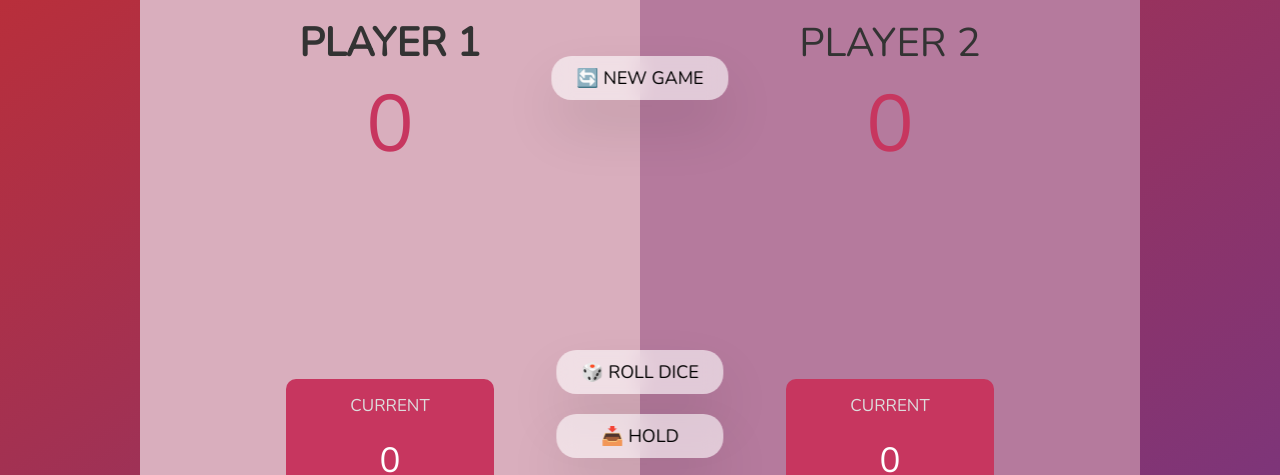
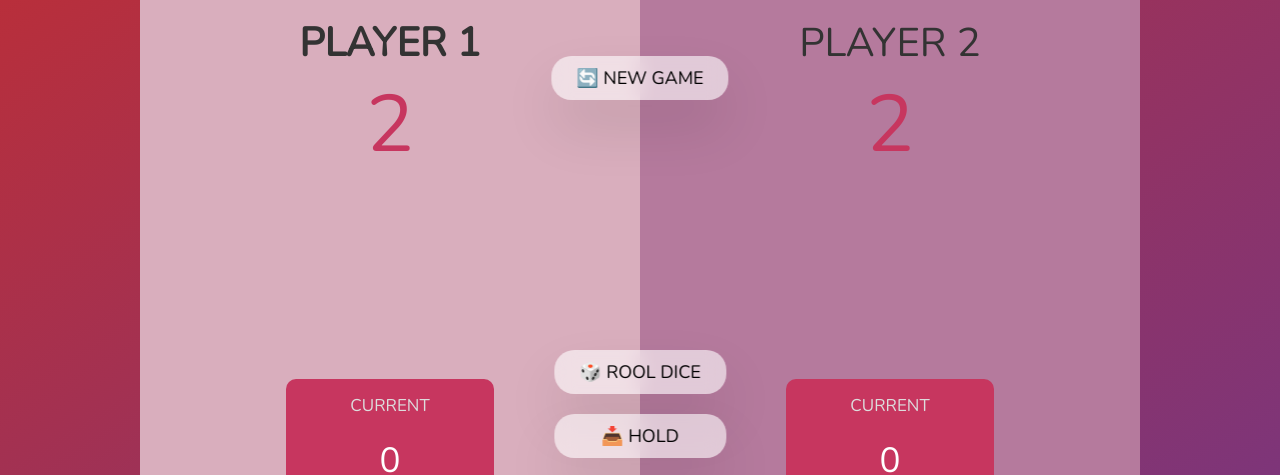
Before and after one commit to DiyorbekAbdulhamidov/pig-game-react, a React (Create React App) app: page / in a window 1280 px wide. Shown: the part 143-618 px from the top of the page. Built offline with nearby package versions, Linux system fonts and the light colour scheme.

Commit message:
roolDiceBtn and newGameBtn are finished

```diff
--- a/src/components/game/game.tsx
+++ b/src/components/game/game.tsx
@@ -7,52 +7,58 @@ import dice5 from "../../assets/5.png";
 import dice6 from "../../assets/6.png";
 import "./game.scss";
 
-class GameComponent extends Component {
+class GameComponent extends Component<any, any> {
   constructor(props: any) {
     super(props);
     this.state = {
       selectedDice: "",
+      player1Score: 2,
+      player2Score: 2,
+      player1Point: 0,
+      player2Point: 0,
     };
   }
 
-  handleDice() {
+  handleDice = () => {
     const dices = [dice1, dice2, dice3, dice4, dice5, dice6];
     const rand = Math.floor(Math.random() * dices.length);
     const selectedDice = dices[rand];
     this.setState({ selectedDice });
-  }
+  };
+
+  handleNewGame = () => this.setState({ player1Score: 0, player2Score: 0, selectedDice: "", player1Point: 0, player2Point: 0 });
 
   render() {
-    const { selectedDice } = this.state as any;
+    const { selectedDice, player1Score, player2Score, player1Point, player2Point } = this.state;
     return (
       <div className="container">
         <div className="main">
           <img src={selectedDice} className="image dice" alt="" />
           <div className="center">
-            <div className="new-game-btn btn--new">🔄 New Game</div>
+            <div className="new-game-btn btn--new" onClick={this.handleNewGame}> 🔄 NEW GAME </div>
             <div className="center-bottom">
-              <div className="roll-btn btn--roll" onClick={() => this.handleDice()}>🎲 Roll Dice</div>
+              <div className="roll-btn btn--roll" onClick={this.handleDice}> 🎲 ROOL DICE </div>
               <div className="hold-btn btn--hold">📥 Hold</div>
             </div>
           </div>
           <div className="main-left players active">
             <div>
               <div className="player-name">Player 1</div>
-              <div className="player-score">0</div>
+              <div className="player-score">{player1Score}</div>
             </div>
             <div className="board">
               <div className="current">Current</div>
-              <div className="point">0</div>
+              <div className="point">{player1Point}</div>
             </div>
           </div>
           <div className="main-right players">
             <div>
               <div className="player-name">Player 2</div>
-              <div className="player-score">0</div>
+              <div className="player-score">{player2Score}</div>
             </div>
             <div className="board">
               <div className="current">Current</div>
-              <div className="point">0</div>
+              <div className="point">{player2Point}</div>
             </div>
           </div>
         </div>
```
